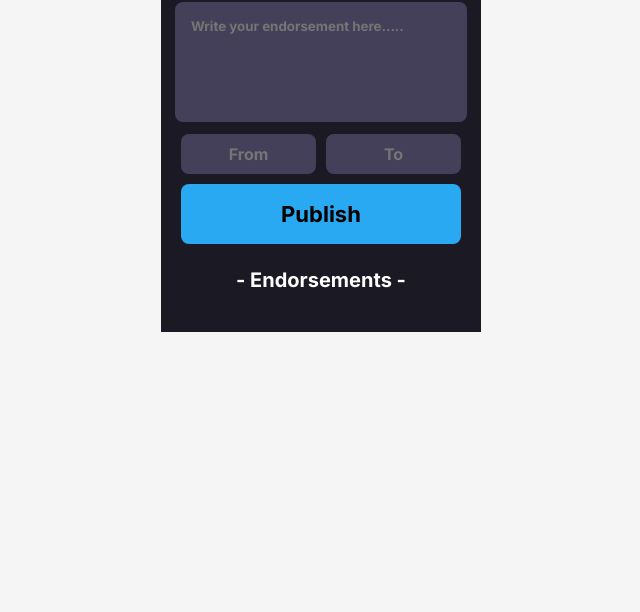
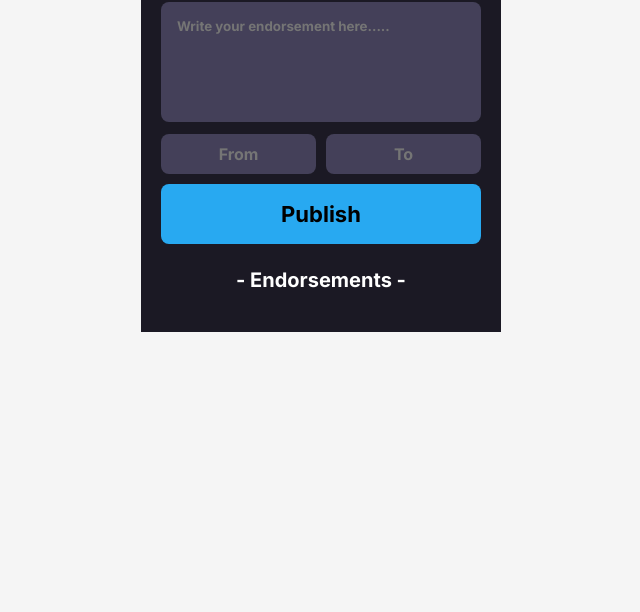
Before and after one commit to shaggameister/Hero, a plain HTML site: page index.html in a window 1280 px wide. Shown: the part 188-800 px from the top of the page, without its empty margins (319-959 px from the left). Drawn offline with Linux system fonts and the light colour scheme; no server answers.

Commit message:
Update styles.css

```diff
--- a/styles.css
+++ b/styles.css
@@ -13,7 +13,7 @@ html {
 
 body {
   background-color: #1b1924;
-  width: 320px;
+  width: 360px;
   min-height: auto;
   text-align: center;
   margin: 0 auto;
@@ -36,7 +36,7 @@ input {
 }
 
 textarea {
-  min-width: 280px;
+  min-width: 320px;
   height: 120px;
   margin: 0 auto 10px auto;
   border: none;
@@ -48,7 +48,7 @@ textarea {
 .name-inputs {
   display: flex;
   gap: 0.625rem;
-  width: 280px;
+  width: 320px;
   margin: 0.125rem auto;
 
   /* margin: 0 25px; */
@@ -64,7 +64,7 @@ input {
 }
 
 .publish-btn {
-  width: 280px;
+  width: 320px;
   height: 60px;
   margin: 0.5rem auto;
   font-size: 1.375rem;
@@ -90,7 +90,7 @@ input {
   flex-direction: column;
   justify-content: space-between;
   background-color: #fff;
-  width: 280px;
+  width: 320px;
   min-height: 100px;
   padding: 0.5rem;
   margin: 1rem auto;
```
